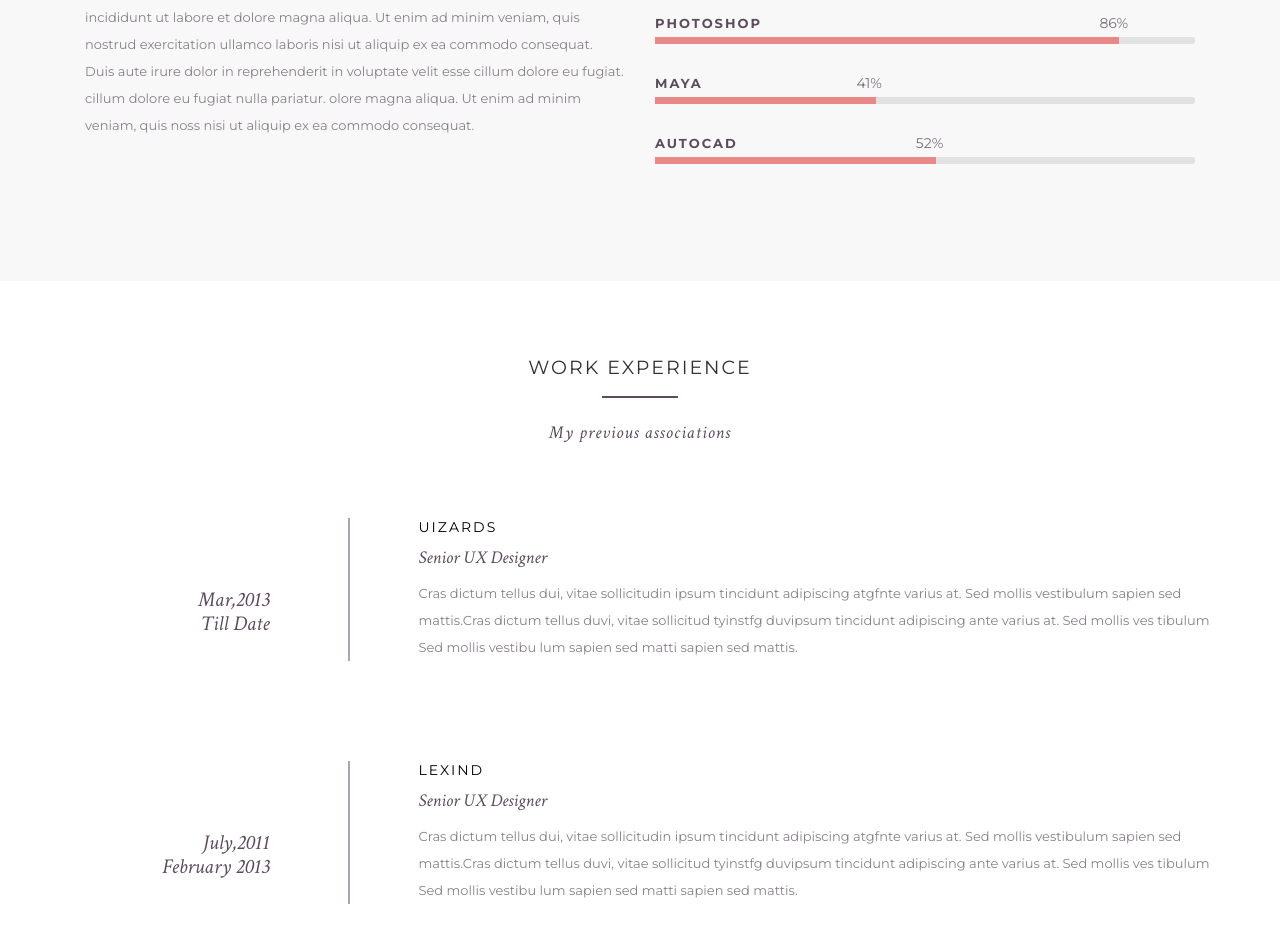
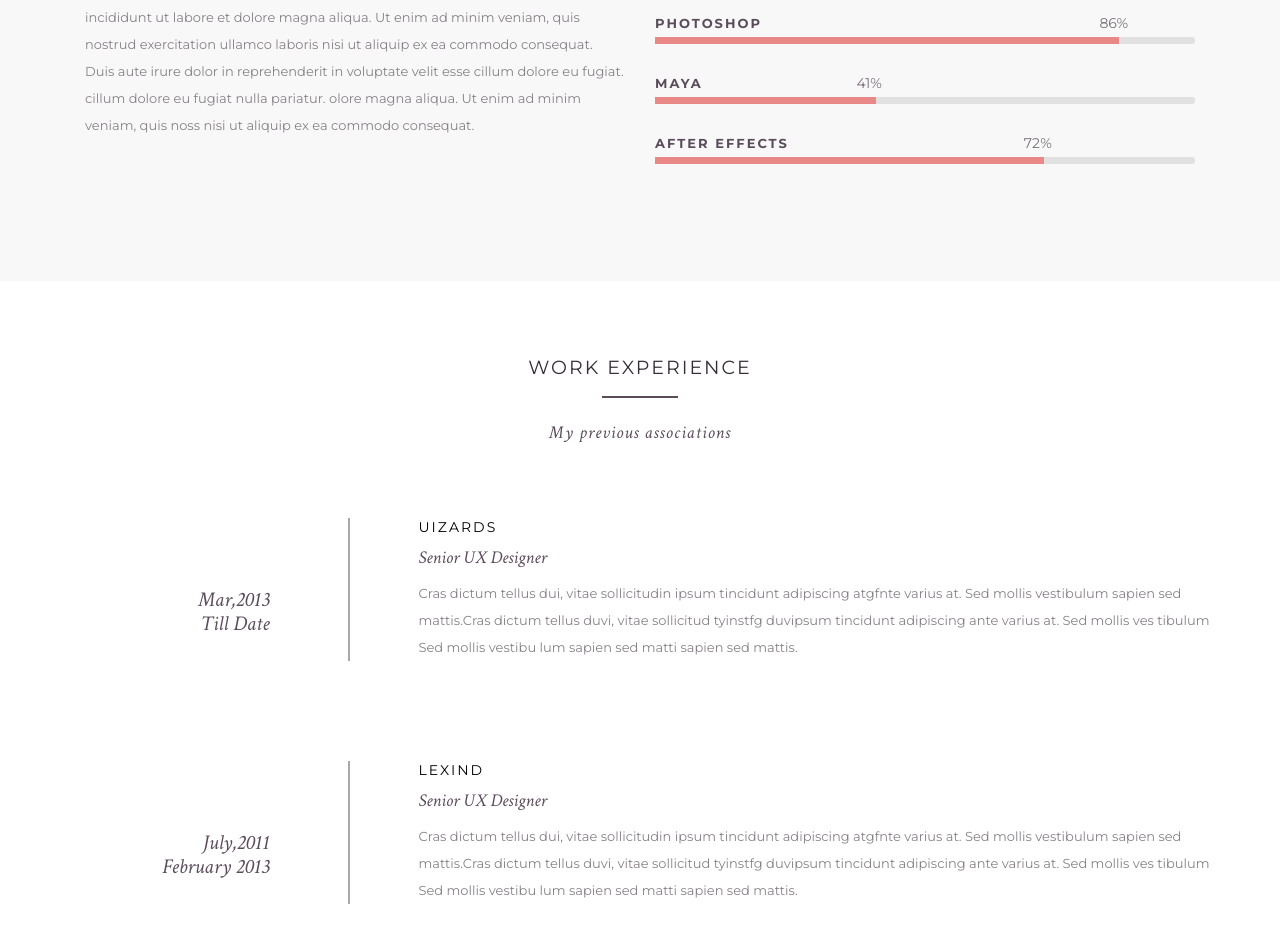
Before and after one commit to sauravsynapse/debosmitawebsite, a plain HTML site: page Debo Website/index.html in a window 1280 px wide. Shown: the part 1803-2730 px from the top of the page. Drawn offline with nearby package versions, Linux system fonts and the light colour scheme; some packages are replaced by stand-ins of ours; a script that the page names is missing.

Commit message:
Add files via upload

```diff
--- a/Debo Website/index.html
+++ b/Debo Website/index.html
@@ -147,8 +147,8 @@ mod tempor incididunt ut labore et dolore magna aliqua. Ut enim ad minim veniam,
                     <div class="skill-bar-percent"></div>
                 </div> <!-- End Skill Bar -->
 
-                <div class="skillbar clearfix " data-percent="52%">
-                    <div class="skillbar-title"><span>Autocad</span></div>
+                <div class="skillbar clearfix " data-percent="72%">
+                    <div class="skillbar-title"><span>After Effects</span></div>
                     <div class="skillbar-bar"></div>
                     <div class="skill-bar-percent"></div>
                 </div> <!-- End Skill Bar -->
```
